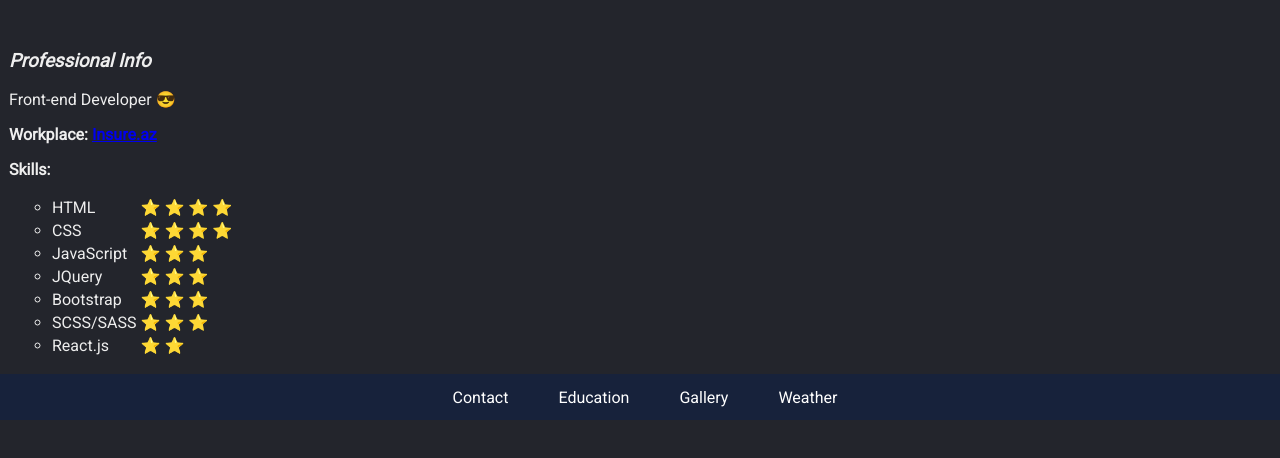
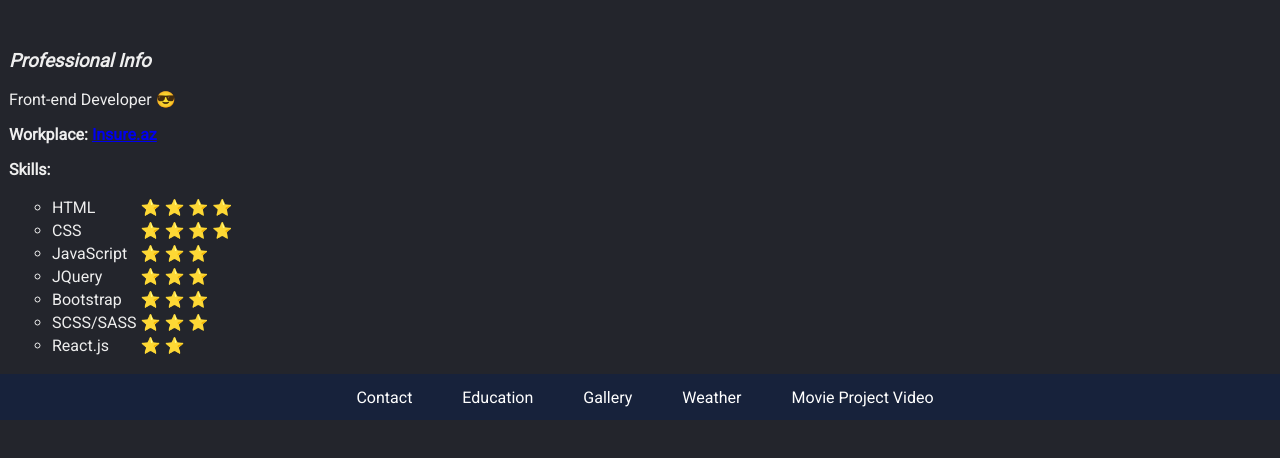
Before and after one commit to naliyeeva/naliyeeva.github.io, a plain HTML site: page index.html in a window 1280 px wide. Shown: the part 322-780 px from the top of the page. Drawn offline with Linux system fonts and the light colour scheme.

Commit message:
added movie video to footer

```diff
--- a/index.html
+++ b/index.html
@@ -104,6 +104,7 @@
                 <a href="education.html" class="footerItem">Education</a>
                 <a href="gallery.html" class="footerItem">Gallery</a>
                 <a href="./weather/index.html" class="footerItem">Weather</a>
+                <a href="https://www.youtube.com/watch?v=WvLcmYoAlSQ" target="_blank" class="footerItem">Movie Project Video</a>
             </span>
         </footer>
     </body>
```
